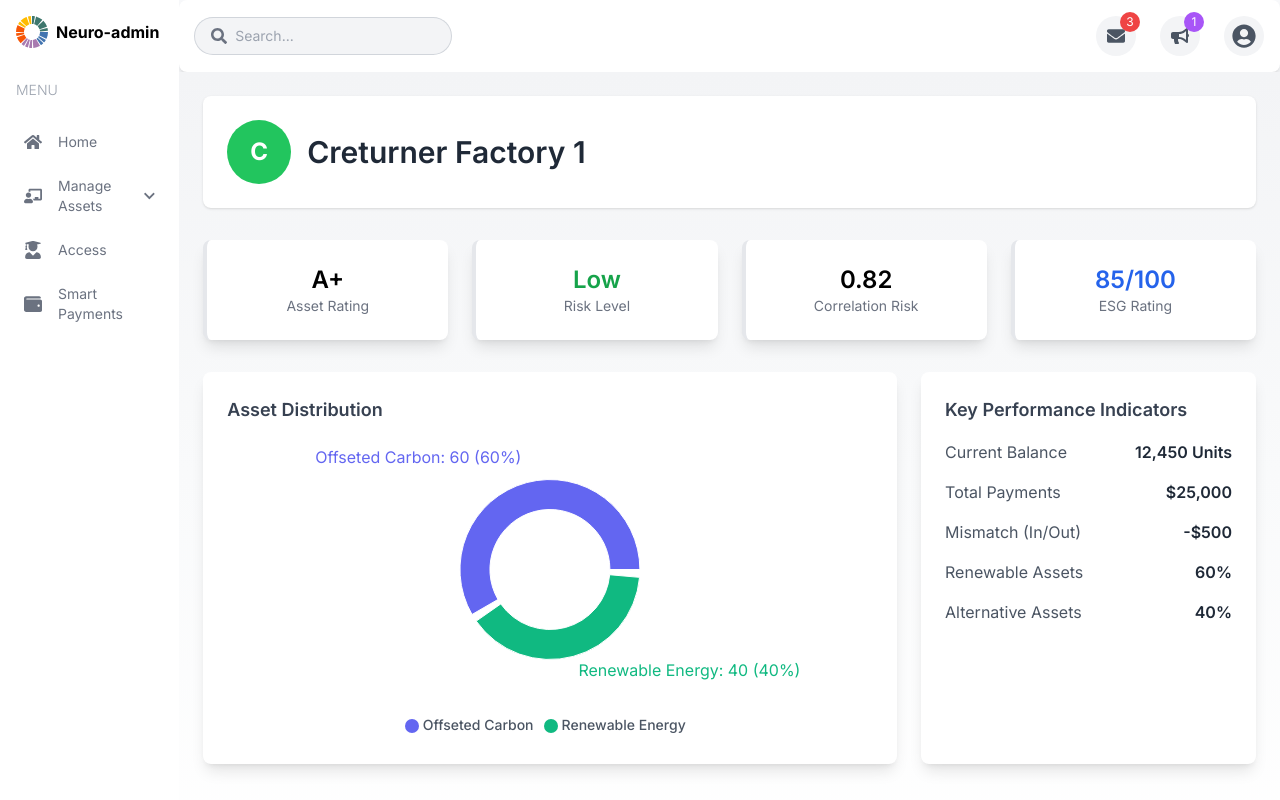
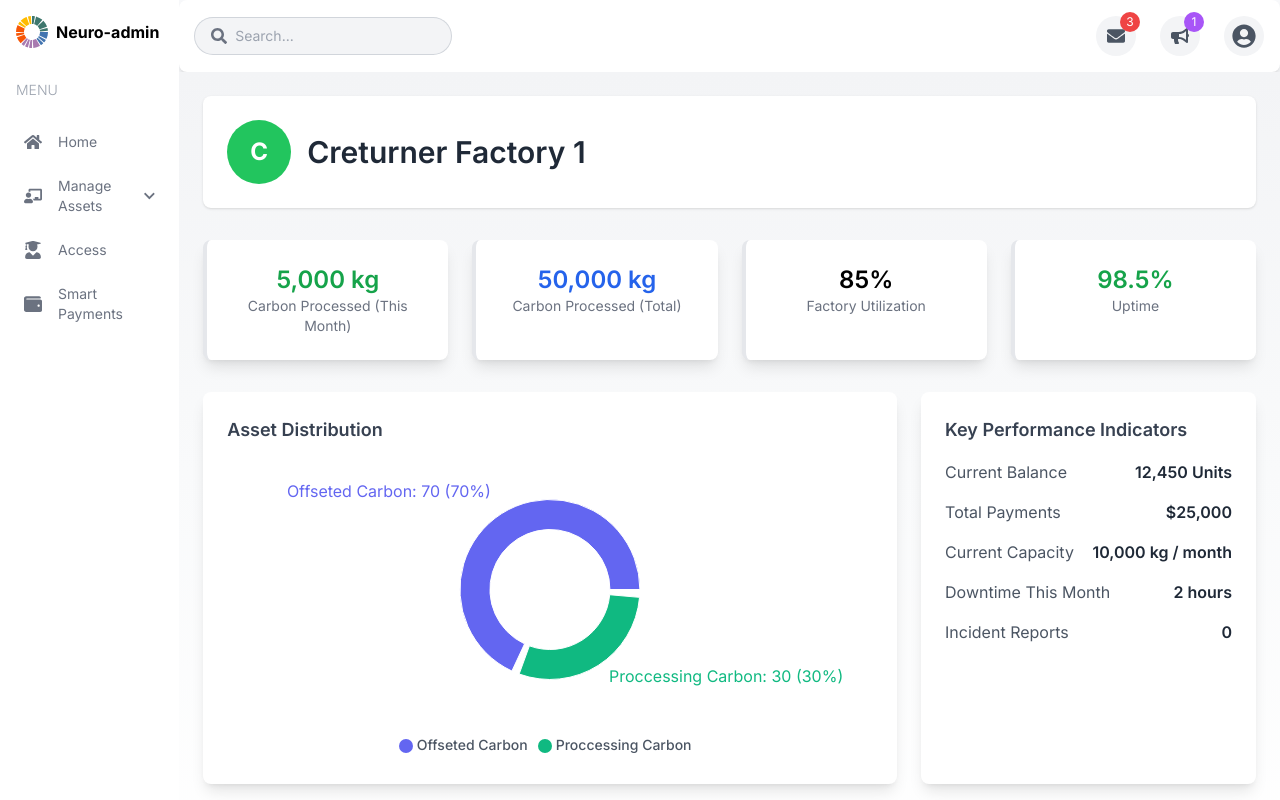
Before and after one commit to Trust-Anchor-Group/Neuro-Admin, a Next.js app: page /assets/1 in a window 1280 px wide. Built offline with nearby package versions, Linux system fonts and the light colour scheme.

Commit message:
Add AttendanceChart and update asset metrics in DigitalAssetDetailsPage

```diff
--- a/src/app/(dashboard)/assets/[id]/page.js
+++ b/src/app/(dashboard)/assets/[id]/page.js
@@ -6,6 +6,7 @@ import PieChartComponent from "@/components/charts/PieChartComponent";
 import KPIsList from "@/components/assets/KPIsList";
 import LineChartComponent from "@/components/charts/LineChartComponent";
 import AssetHeader from "@/components/assets/AssetHeader";
+import AttendanceChart from "@/components/charts/AttendanceChart";
 
 const DigitalAssetDetailsPage = () => {
   const { id } = useParams();
@@ -14,26 +15,29 @@ const DigitalAssetDetailsPage = () => {
     id,
     name: "Creturner Factory 1",
     metrics: [
-      { label: "Asset Rating", value: "A+", color: "indigo" },
-      { label: "Risk Level", value: "Low", color: "green" },
-      { label: "Correlation Risk", value: "0.82", color: "orange" },
-      { label: "ESG Rating", value: "85/100", color: "blue" },
+      { label: "Carbon Processed (This Month)", value: "5,000 kg", color: "green" },
+      { label: "Carbon Processed (Total)", value: "50,000 kg", color: "blue" },
+      { label: "Factory Utilization", value: "85%", color: "orange" },
+      { label: "Uptime", value: "98.5%", color: "green" },
     ],
     distribution: [
-      { name: "Offseted Carbon", value: 60 },
-      { name: "Renewable Energy", value: 40 },
+      { name: "Offseted Carbon", value: 70 },
+      { name: "Proccessing Carbon", value: 30 },
     ],
     performanceIndicators: {
       "Current Balance": "12,450 Units",
       "Total Payments": "$25,000",
-      "Mismatch (In/Out)": "-$500",
-      "Renewable Assets": "60%",
-      "Alternative Assets": "40%",
+      "Current Capacity": "10,000 kg / month",
+      "Downtime This Month": "2 hours",
+      "Incident Reports": "0",
     },
     yieldPerformance: [
       { year: "2020", yield: 1500 },
       { year: "2021", yield: 1700 },
       { year: "2022", yield: 2000 },
+      { year: "2023", yield: 3000 },
+      { year: "2024", yield: 4000 },
+      { year: "2025", yield: 2000 },
     ],
   };
 
@@ -42,7 +46,7 @@ const DigitalAssetDetailsPage = () => {
   return (
     <div className="p-6 bg-gradient-to-b from-gray-100 via-gray-50 to-white min-h-screen">
       {/* Header */}
-      <AssetHeader name={digitalAssetDetails.name} />
+      <AssetHeader name={digitalAssetDetails.name} logoSrc="/Creturner-logotyp-bla.png" />
 
       {/* Content Container */}
       <div className="mx-auto grid grid-cols-1 gap-8">
@@ -69,6 +73,7 @@ const DigitalAssetDetailsPage = () => {
           data={digitalAssetDetails.yieldPerformance}
           title="Yield Performance Over Time"
         />
+
       </div>
     </div>
   );
```
Also changed, not shown: public/Creturner-logotyp-bla.png (added), public/certificate.jpg (added).
